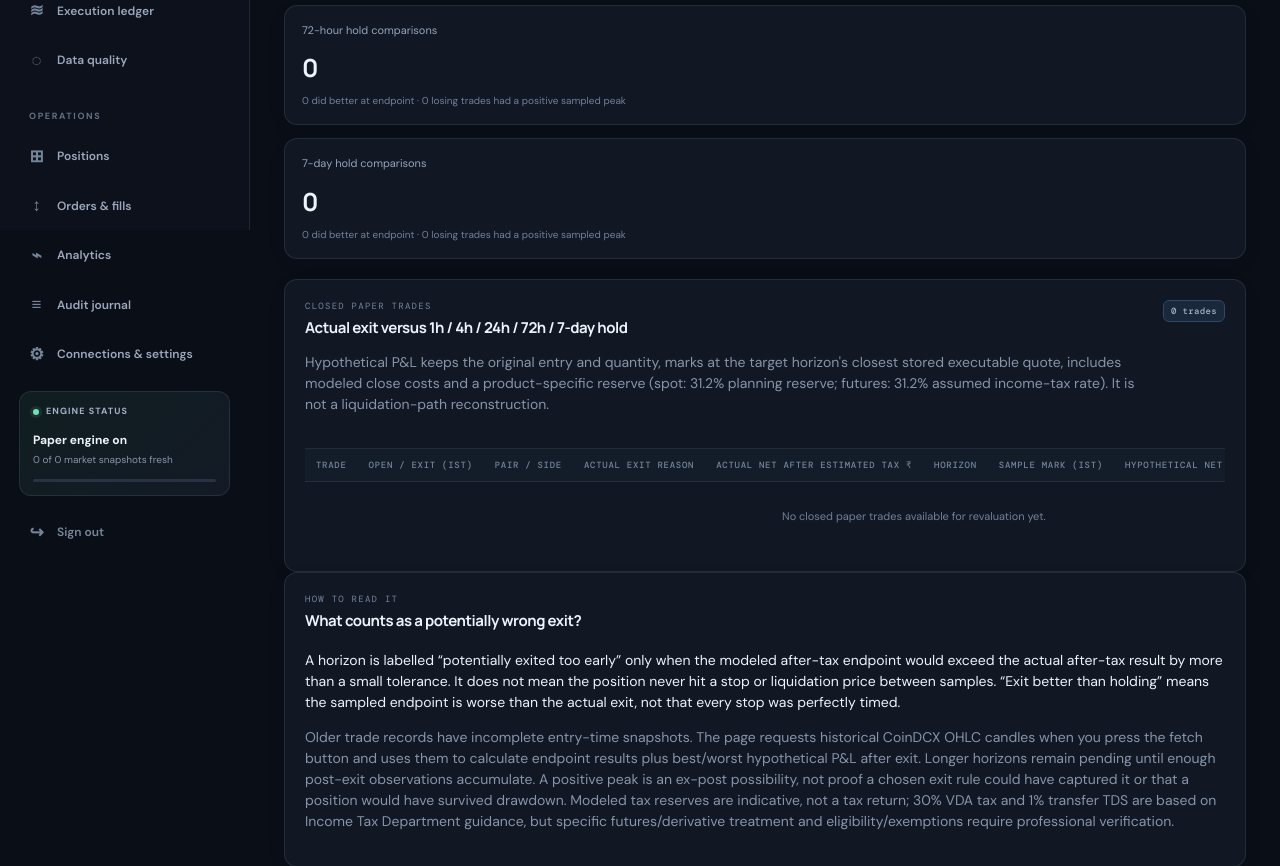
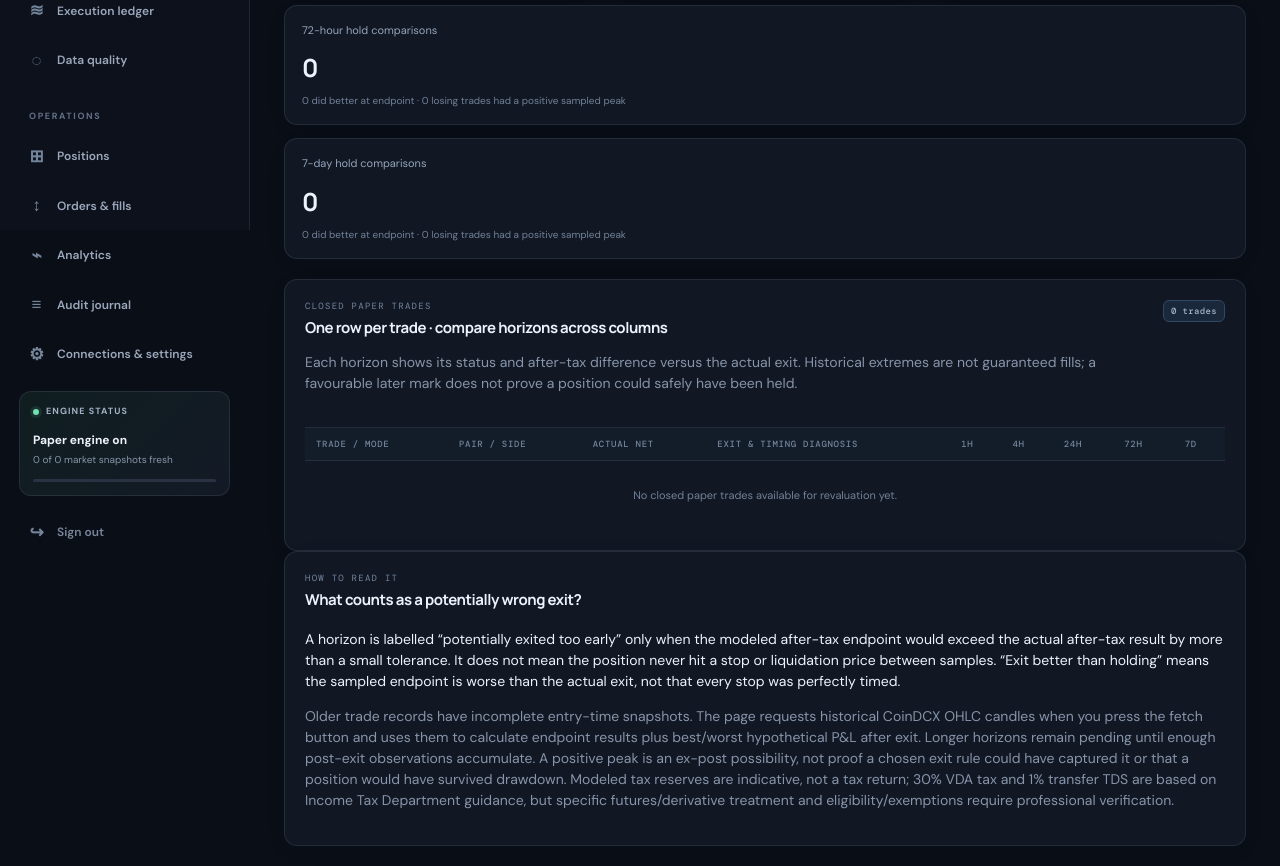
Before and after one commit to yashbajpaiknpindia-spec/24x7Coindcx, a FastAPI app: page /loss-review in a window 1280 px wide. Shown: the part 570-1436 px from the top of the page. Run offline with FastAPI, Linux system fonts and the light colour scheme; the visitor is signed in with stand-in values (Sample User, id 1); some libraries are stand-ins or nearby versions.

Commit message:
Render one loss review row for each trade

```diff
--- a/app/templates/loss_review.html
+++ b/app/templates/loss_review.html
@@ -13,23 +13,20 @@
  <div class="stat-card"><div class="stat-top"><span>72-hour hold comparisons</span></div><div class="stat-value">{{review_stats['72h'].evaluated}}</div><div class="stat-foot">{{review_stats['72h'].held_better}} did better at endpoint · {{review_stats['72h'].potential_recovery}} losing trades had a positive sampled peak</div></div>
  <div class="stat-card"><div class="stat-top"><span>7-day hold comparisons</span></div><div class="stat-value">{{review_stats['7d'].evaluated}}</div><div class="stat-foot">{{review_stats['7d'].held_better}} did better at endpoint · {{review_stats['7d'].potential_recovery}} losing trades had a positive sampled peak</div></div>
 </div>
-<section class="panel"><div class="panel-head"><div><div class="eyebrow">CLOSED PAPER TRADES</div><h3>Actual exit versus 1h / 4h / 24h / 72h / 7-day hold</h3><p class="muted">Hypothetical P&amp;L keeps the original entry and quantity, marks at the target horizon's closest stored executable quote, includes modeled close costs and a product-specific reserve (spot: {{spot_tax_pct}}% planning reserve; futures: {{futures_tax_pct}}% assumed income-tax rate). It is not a liquidation-path reconstruction.</p></div><span class="tag">{{trades|length}} trades</span></div>
-<div class="table-wrap"><table><thead><tr><th>Trade</th><th>Open / exit (IST)</th><th>Pair / side</th><th>Actual exit reason</th><th>Actual net after estimated tax ₹</th><th>Horizon</th><th>Sample mark (IST)</th><th>Hypothetical net after tax ₹</th><th>Difference vs actual ₹</th><th>Review</th></tr></thead><tbody>
-{% for t in trades %}{% for r in t.review_rows %}
+<section class="panel"><div class="panel-head"><div><div class="eyebrow">CLOSED PAPER TRADES</div><h3>One row per trade · compare horizons across columns</h3><p class="muted">Each horizon shows its status and after-tax difference versus the actual exit. Historical extremes are not guaranteed fills; a favourable later mark does not prove a position could safely have been held.</p></div><span class="tag">{{trades|length}} trades</span></div>
+<div class="table-wrap"><table><thead><tr><th>Trade / mode</th><th>Pair / side</th><th>Actual net</th><th>Exit &amp; timing diagnosis</th><th>1h</th><th>4h</th><th>24h</th><th>72h</th><th>7d</th></tr></thead><tbody>
+{% for t in trades %}
 <tr>
-<td class="mono">#{{t.id}}<div class="muted">{{'Research' if t.run_mode=='paper' else 'Capital mode'}}</div></td>
-<td class="mono">{{t.created_at|ist('%d-%m %H:%M') if t.created_at else '—'}}<div class="muted">{{t.closed_at|ist('%d-%m %H:%M') if t.closed_at else '—'}}</div></td>
+<td class="mono">#{{t.id}}<div class="muted">{{'Research' if t.run_mode=='paper' else 'Capital mode'}}</div><div class="muted">{{t.created_at|ist('%d-%m %H:%M') if t.created_at else '—'}}</div></td>
 <td><b>{{t.pair}}</b><div class="muted">{{t.product|upper}} · {{t.side|upper}}</div></td>
-<td><b>{{t.reason or 'Exit reason missing'}}</b><div class="muted">{{t.diagnosis}}</div><div class="muted"><b>Entry timing:</b> {{t.entry_timing_diagnosis}}</div></td>
 <td class="mono {{'positive' if t.actual_after_tax>=0 else 'negative'}}">₹{{'%+.2f'|format(t.actual_after_tax)}}</td>
-<td><b>{{r.name}}</b><div class="muted">{{r.status}}</div></td>
-<td class="mono">{{r.at|ist('%d-%m %H:%M') if r.at is defined else '—'}}</td>
-<td class="mono {{'positive' if r.net_after_tax_inr is defined and r.net_after_tax_inr>=0 else 'negative' if r.net_after_tax_inr is defined else ''}}">{{'₹%+.2f'|format(r.net_after_tax_inr) if r.net_after_tax_inr is defined else '—'}}</td>
-<td class="mono {{'positive' if r.delta_inr is defined and r.delta_inr>0 else 'negative' if r.delta_inr is defined and r.delta_inr<0 else ''}}">{{'₹%+.2f'|format(r.delta_inr) if r.delta_inr is defined else '—'}}</td>
-<td>{{r.label}}<div class="muted">{{r.note}}</div></td>
+<td><b>{{t.reason or 'Exit reason missing'}}</b><div class="muted">{{t.diagnosis}}</div><div class="muted"><b>Timing:</b> {{t.entry_timing_diagnosis}}</div></td>
+{% for horizon in ['1h','4h','24h','72h','7d'] %}
+<td>{% for r in t.review_rows if r.name==horizon %}<b>{{r.status}}</b><div class="mono {{'positive' if r.delta_inr is defined and r.delta_inr>0 else 'negative' if r.delta_inr is defined and r.delta_inr<0 else ''}}">{{'₹%+.2f'|format(r.delta_inr) if r.delta_inr is defined else '—'}}</div><div class="muted">{{r.label}}</div>{% endfor %}</td>
+{% endfor %}
 </tr>
-{% endfor %}{% endfor %}
-{% if not trades %}<tr><td colspan="10" class="empty">No closed paper trades available for revaluation yet.</td></tr>{% endif %}
+{% endfor %}
+{% if not trades %}<tr><td colspan="9" class="empty">No closed paper trades available for revaluation yet.</td></tr>{% endif %}
 </tbody></table></div></section>
 <section class="panel"><div class="panel-head"><div><div class="eyebrow">HOW TO READ IT</div><h3>What counts as a potentially wrong exit?</h3></div></div>
 <p>A horizon is labelled “potentially exited too early” only when the modeled after-tax endpoint would exceed the actual after-tax result by more than a small tolerance. It does not mean the position never hit a stop or liquidation price between samples. “Exit better than holding” means the sampled endpoint is worse than the actual exit, not that every stop was perfectly timed.</p>
```
